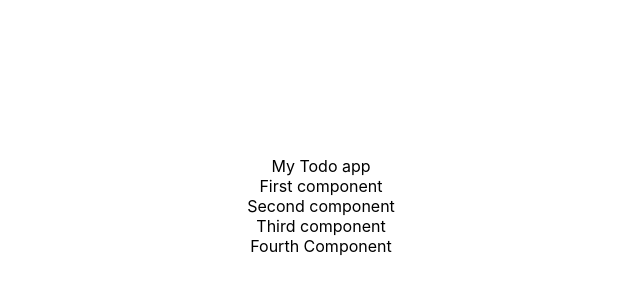
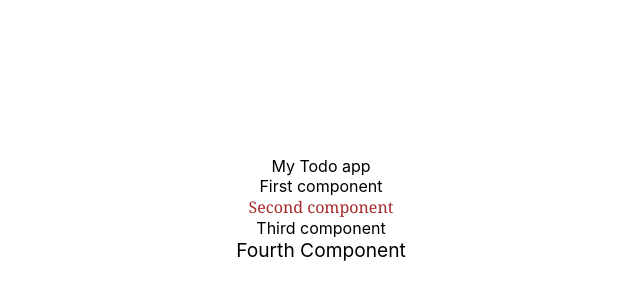
Before and after one commit to neethz/fullstack01, a React (Create React App) app: page / in a window 1280 px wide. Shown: the part 94-394 px from the top of the page, without its empty margins (319-959 px from the left). Built offline with nearby package versions, Linux system fonts and the light colour scheme.

Commit message:
className

```diff
--- a/src/App.css
+++ b/src/App.css
@@ -1,3 +1,11 @@
 .App {
   text-align: center;
 }
+.FourthComponent {
+  font-size: larger;
+}
+
+.SecondComponent {
+  color: brown;
+  font-family: Georgia, 'Times New Roman', Times, serif;
+}
--- a/src/App.js
+++ b/src/App.js
@@ -16,20 +16,20 @@ function App() {
 
 function FirstComponent(){
   return (
-    <div>First component</div>
+    <div className='FirstComponent'>First component</div>
   );
 }
 
 function SecondComponent(){
   return (
-    <div>Second component</div>
+    <div className='SecondComponent'>Second component</div>
   );
 }
 
 class ThirdComponent extends Component {
   render(){
     return (
-    <div>Third component</div>
+    <div className='ThirdComponent'>Third component</div>
     );
   };
 }
@@ -37,7 +37,7 @@ class ThirdComponent extends Component {
 class FourthComponent extends Component {
   render(){
     return (
-    <div>Fourth Component</div>
+    <div className='FourthComponent'>Fourth Component</div>
     );
   };
 }
```
